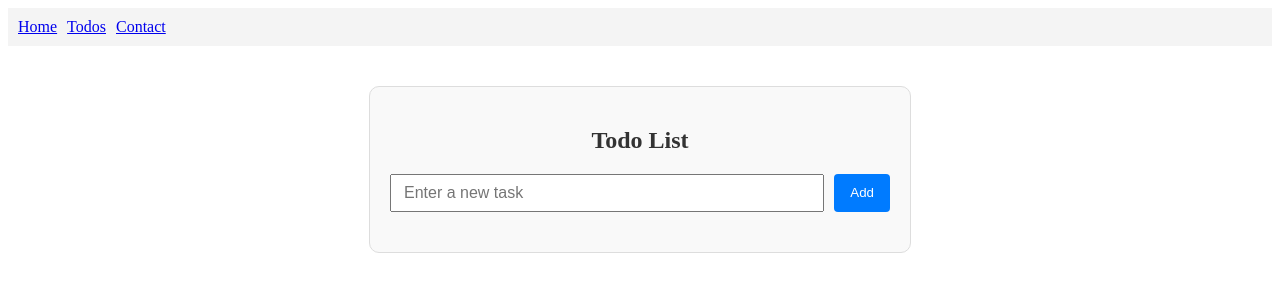
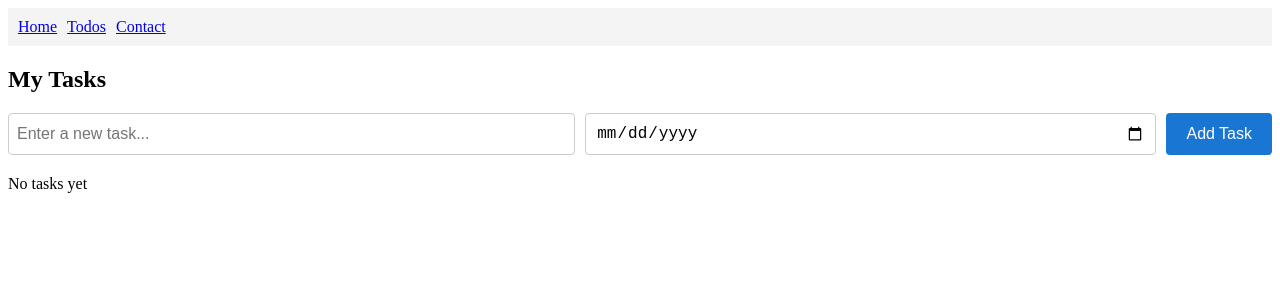
Before and after one commit to tylerfields56/task-manager, a React (Create React App) app: page /todos in a window 1280 px wide. Shown: the top 300 px of the page. Built offline with nearby package versions, Linux system fonts and the light colour scheme.

Commit message:
Set up task manager layout and styling for TodosPage, TodoForm, and TodoItem

```diff
--- /dev/null
+++ b/src/components/TodoForm.css
@@ -0,0 +1,29 @@
+.todo-form {
+  display: flex;
+  flex-wrap: wrap;
+  gap: 10px;
+  margin-bottom: 20px;
+}
+
+.task-input,
+.date-input {
+  padding: 10px;
+  font-size: 1rem;
+  border: 1px solid #ccc;
+  border-radius: 4px;
+  flex: 1;
+}
+
+.add-button {
+  padding: 10px 20px;
+  font-size: 1rem;
+  background-color: #1976d2;
+  color: white;
+  border: none;
+  border-radius: 4px;
+  cursor: pointer;
+}
+
+.add-button:hover {
+  background-color: #125ea2;
+}
--- a/src/components/TodoForm.js
+++ b/src/components/TodoForm.js
@@ -1,24 +1,35 @@
 import React, { useState } from 'react';
+import './TodoForm.css';
 
-function TodoForm({ onAddTodo }) {
-  const [input, setInput] = useState('');
+function TodoForm({ addTodo }) {
+  const [task, setTask] = useState('');
+  const [dueDate, setDueDate] = useState('');
 
   const handleSubmit = (e) => {
     e.preventDefault();
-    if (input.trim() === '') return;
-    onAddTodo(input);
-    setInput('');
+    if (!task.trim()) return;
+
+    addTodo({ task, dueDate });
+    setTask('');
+    setDueDate('');
   };
 
   return (
-    <form onSubmit={handleSubmit}>
+    <form className="todo-form" onSubmit={handleSubmit}>
       <input
         type="text"
-        value={input}
-        onChange={(e) => setInput(e.target.value)}
-        placeholder="Add a task"
+        placeholder="Enter a new task..."
+        value={task}
+        onChange={(e) => setTask(e.target.value)}
+        className="task-input"
       />
-      <button type="submit">Add</button>
+      <input
+        type="date"
+        value={dueDate}
+        onChange={(e) => setDueDate(e.target.value)}
+        className="date-input"
+      />
+      <button type="submit" className="add-button">Add Task</button>
     </form>
   );
 }
--- /dev/null
+++ b/src/components/TodoItem.css
@@ -0,0 +1,35 @@
+.todo-item {
+  display: flex;
+  justify-content: space-between;
+  align-items: center;
+  padding: 10px 15px;
+  border: 1px solid #ddd;
+  border-radius: 5px;
+  margin-bottom: 10px;
+  background-color: #f8f8f8;
+}
+
+.todo-item.completed span {
+  text-decoration: line-through;
+  color: gray;
+}
+
+.todo-item span {
+  flex-grow: 1;
+  cursor: pointer;
+  font-size: 1rem;
+}
+
+.todo-item button {
+  background-color: #d32f2f;
+  color: white;
+  border: none;
+  border-radius: 4px;
+  padding: 5px 10px;
+  cursor: pointer;
+  margin-left: 10px;
+}
+
+.todo-item button:hover {
+  background-color: #b71c1c;
+}
--- a/src/components/TodoItem.js
+++ b/src/components/TodoItem.js
@@ -1,7 +1,15 @@
 import React from 'react';
+import './TodoItem.css';
 
-function TodoItem({ todo }) {
-  return <li>{todo}</li>;
+function TodoItem({ todo, index, onToggleComplete, onDelete }) {
+  return (
+    <div className={`todo-item ${todo.completed ? 'completed' : ''}`}>
+      <span onClick={() => onToggleComplete(index)}>
+        {todo.text}
+      </span>
+      <button onClick={() => onDelete(index)}>Delete</button>
+    </div>
+  );
 }
 
 export default TodoItem;
--- a/src/components/TodoList.js
+++ b/src/components/TodoList.js
@@ -1,13 +1,24 @@
-const TodoList = ({ todos }) => {
-  if (!todos || !Array.isArray(todos)) return <p>No tasks found.</p>;
+import React from 'react';
+import TodoItem from './TodoItem';
 
+function TodoList({ todos, onToggleComplete, onDelete }) {
   return (
-    <ul>
-      {todos.map((todo, index) => (
-        <li key={index}>{todo.text}</li>
-      ))}
-    </ul>
+    <div className="todo-list">
+      {todos.length === 0 ? (
+        <p>No tasks yet</p>
+      ) : (
+        todos.map((todo, index) => (
+          <TodoItem
+            key={index}
+            index={index}
+            todo={todo}
+            onToggleComplete={onToggleComplete}
+            onDelete={onDelete}
+          />
+        ))
+      )}
+    </div>
   );
-};
+}
 
 export default TodoList;
--- /dev/null
+++ b/src/pages/TodosPage.css
@@ -0,0 +1,58 @@
+.todos-container {
+  max-width: 500px;
+  margin: 2rem auto;
+  padding: 1rem;
+  background: #f8f8f8;
+  border-radius: 8px;
+  box-shadow: 0 2px 5px rgba(0, 0, 0, 0.1);
+}
+
+form {
+  display: flex;
+  gap: 10px;
+  margin-bottom: 1rem;
+}
+
+input[type="text"] {
+  flex: 1;
+  padding: 0.5rem;
+  font-size: 16px;
+  border: 1px solid #ccc;
+  border-radius: 4px;
+}
+
+button {
+  padding: 0.5rem 1rem;
+  font-size: 16px;
+  background: #007bff;
+  color: white;
+  border: none;
+  border-radius: 4px;
+  cursor: pointer;
+}
+
+button:hover {
+  background: #0056b3;
+}
+
+.todo-list {
+  list-style: none;
+  padding: 0;
+}
+
+.todo-list li {
+  display: flex;
+  justify-content: space-between;
+  padding: 0.5rem 0;
+  border-bottom: 1px solid #ddd;
+}
+
+.todo-list li.completed span {
+  text-decoration: line-through;
+  color: gray;
+  cursor: pointer;
+}
+
+.todo-list li span {
+  cursor: pointer;
+}
--- a/src/pages/TodosPage.js
+++ b/src/pages/TodosPage.js
@@ -1,193 +1,52 @@
-import React, { useState } from 'react';
+import React, { useState, useEffect } from 'react';
+import TodoForm from '../components/TodoForm';
+import TodoList from '../components/TodoList';
+import './TodosPage.css';
 
 function TodosPage() {
-  const [todos, setTodos] = useState([]);
-  const [newTodo, setNewTodo] = useState('');
-  const [editingId, setEditingId] = useState(null);
-  const [editedText, setEditedText] = useState('');
+  const [task, setTask] = useState('');
+  const [todos, setTodos] = useState(() => {
+    const stored = localStorage.getItem('todos');
+    return stored ? JSON.parse(stored) : [];
+  });
 
-  const handleAddTodo = (e) => {
+  useEffect(() => {
+    localStorage.setItem('todos', JSON.stringify(todos));
+  }, [todos]);
+
+  const handleSubmit = (e) => {
     e.preventDefault();
-    if (newTodo.trim() === '') return;
-
-    const todo = {
-      id: Date.now(),
-      text: newTodo,
-      completed: false,
-    };
-
-    setTodos([...todos, todo]);
-    setNewTodo('');
+    if (!task.trim()) return;
+    setTodos([...todos, { text: task.trim(), completed: false }]);
+    setTask('');
   };
 
-  const handleDeleteTodo = (id) => {
-    setTodos(todos.filter((todo) => todo.id !== id));
+  const handleToggleComplete = (index) => {
+    const updated = [...todos];
+    updated[index].completed = !updated[index].completed;
+    setTodos(updated);
   };
 
-  const handleEditTodo = (id, text) => {
-    setEditingId(id);
-    setEditedText(text);
-  };
-
-  const handleSaveTodo = (id) => {
-    setTodos(
-      todos.map((todo) =>
-        todo.id === id ? { ...todo, text: editedText } : todo
-      )
-    );
-    setEditingId(null);
-    setEditedText('');
-  };
-
-  const handleToggleComplete = (id) => {
-    setTodos(
-      todos.map((todo) =>
-        todo.id === id ? { ...todo, completed: !todo.completed } : todo
-      )
-    );
+  const handleDelete = (index) => {
+    const updated = todos.filter((_, i) => i !== index);
+    setTodos(updated);
   };
 
   return (
-    <div style={styles.container}>
-      <h2 style={styles.heading}>Todo List</h2>
-
-      <form onSubmit={handleAddTodo} style={styles.form}>
-        <input
-          type="text"
-          placeholder="Enter a new task"
-          value={newTodo}
-          onChange={(e) => setNewTodo(e.target.value)}
-          style={styles.input}
-        />
-        <button type="submit" style={styles.button}>Add</button>
-      </form>
-
-      <ul style={styles.list}>
-        {todos.map((todo) => (
-          <li key={todo.id} style={styles.listItem}>
-            <input
-              type="checkbox"
-              checked={todo.completed}
-              onChange={() => handleToggleComplete(todo.id)}
-              style={styles.checkbox}
-            />
-            {editingId === todo.id ? (
-              <>
-                <input
-                  type="text"
-                  value={editedText}
-                  onChange={(e) => setEditedText(e.target.value)}
-                  style={styles.input}
-                />
-                <button onClick={() => handleSaveTodo(todo.id)} style={styles.saveButton}>
-                  Save
-                </button>
-              </>
-            ) : (
-              <>
-                <span style={{
-                  ...styles.todoText,
-                  textDecoration: todo.completed ? 'line-through' : 'none',
-                  color: todo.completed ? '#888' : '#000',
-                }}>
-                  {todo.text}
-                </span>
-                <div>
-                  <button onClick={() => handleEditTodo(todo.id, todo.text)} style={styles.editButton}>
-                    Edit
-                  </button>
-                  <button onClick={() => handleDeleteTodo(todo.id)} style={styles.deleteButton}>
-                    Delete
-                  </button>
-                </div>
-              </>
-            )}
-          </li>
-        ))}
-      </ul>
+    <div className="todos-page">
+      <h2>My Tasks</h2>
+      <TodoForm
+        task={task}
+        setTask={setTask}
+        handleSubmit={handleSubmit}
+      />
+      <TodoList
+        todos={todos}
+        onToggleComplete={handleToggleComplete}
+        onDelete={handleDelete}
+      />
     </div>
   );
 }
 
-const styles = {
-  container: {
-    maxWidth: '500px',
-    margin: '40px auto',
-    padding: '20px',
-    border: '1px solid #ddd',
-    borderRadius: '10px',
-    backgroundColor: '#f9f9f9',
-  },
-  heading: {
-    textAlign: 'center',
-    color: '#333',
-  },
-  form: {
-    display: 'flex',
-    gap: '10px',
-    marginBottom: '20px',
-  },
-  input: {
-    flex: 1,
-    padding: '8px 12px',
-    fontSize: '16px',
-  },
-  button: {
-    padding: '8px 16px',
-    backgroundColor: '#007bff',
-    color: 'white',
-    border: 'none',
-    borderRadius: '4px',
-    cursor: 'pointer',
-  },
-  list: {
-    listStyle: 'none',
-    paddingLeft: 0,
-  },
-  listItem: {
-    backgroundColor: '#fff',
-    padding: '10px',
-    marginBottom: '10px',
-    borderRadius: '6px',
-    display: 'flex',
-    justifyContent: 'space-between',
-    alignItems: 'center',
-    gap: '10px',
-    boxShadow: '0 1px 3px rgba(0,0,0,0.1)',
-  },
-  todoText: {
-    flex: 1,
-  },
-  deleteButton: {
-    backgroundColor: '#dc3545',
-    color: 'white',
-    border: 'none',
-    padding: '5px 10px',
-    borderRadius: '4px',
-    cursor: 'pointer',
-    marginLeft: '5px',
-  },
-  editButton: {
-    backgroundColor: '#ffc107',
-    color: 'white',
-    border: 'none',
-    padding: '5px 10px',
-    borderRadius: '4px',
-    cursor: 'pointer',
-    marginLeft: '5px',
-  },
-  saveButton: {
-    backgroundColor: '#28a745',
-    color: 'white',
-    border: 'none',
-    padding: '5px 10px',
-    borderRadius: '4px',
-    cursor: 'pointer',
-    marginLeft: '5px',
-  },
-  checkbox: {
-    marginRight: '10px',
-  },
-};
-
 export default TodosPage;
```
